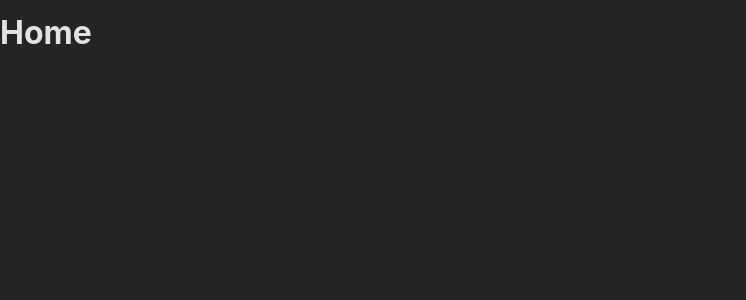
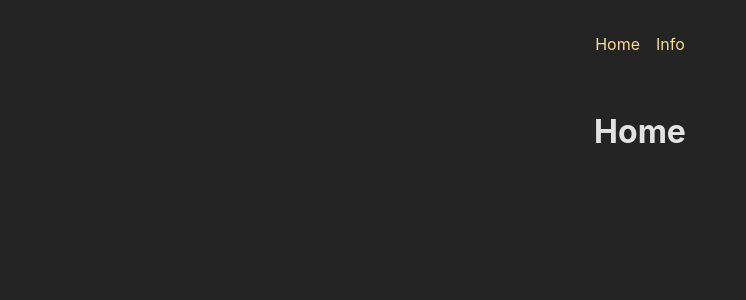
Before and after one commit to rudnickimaciej/react-complete-guide, a React (Create React App) app in the folder react-complete-guide/: page / in a window 1280 px wide. Shown: the top 300 px of the page, without its empty margins (0-746 px from the left). Built offline with nearby package versions, Linux system fonts and the light colour scheme.

Commit message:
added layout

```diff
--- a/react-complete-guide/src/App.js
+++ b/react-complete-guide/src/App.js
@@ -6,9 +6,12 @@ import {
 } from "react-router-dom";
 import Home from "./pages/Home";
 import Info from "./pages/Info";
+import Layout from "./pages/Layout";
+import { Children } from "react";
+import Login from "./pages/Login";
 
 const routerDefinitions = createRoutesFromElements(
-  <Route>
+  <Route path="/" element={<Layout />}>
     <Route path="/" element={<Home />} />
     <Route path="/info" element={<Info />} />
   </Route>
@@ -16,8 +19,20 @@ const routerDefinitions = createRoutesFromElements(
 
 const router = createBrowserRouter(routerDefinitions);
 
+const router2 = createBrowserRouter([
+  {
+    path: "/",
+    element: <Layout />,
+    children: [
+      { path: "/", element: <Home /> },
+      { path: "/info", element: <Info /> },
+    ],
+  },
+  { path: "/login", element: <Login /> },
+]);
+
 function App() {
-  return <RouterProvider router={router} />;
+  return <RouterProvider router={router2} />;
 }
 
 export default App;
--- /dev/null
+++ b/react-complete-guide/src/components/MainNavigation.js
@@ -0,0 +1,20 @@
+import { Link } from "react-router-dom";
+import classes from "./MainNavigation.module.css";
+function MainNavigation() {
+  return (
+    <header className={classes.header}>
+      <nav>
+        <ul className={classes.list}>
+          <li>
+            <Link to="/">Home</Link>
+          </li>
+          <li>
+            <Link to="/info">Info</Link>
+          </li>
+        </ul>
+      </nav>
+    </header>
+  );
+}
+
+export default MainNavigation;
--- /dev/null
+++ b/react-complete-guide/src/components/MainNavigation.module.css
@@ -0,0 +1,23 @@
+.header {
+  max-width: 60rem;
+  margin: auto;
+  padding: 2rem;
+  display: flex;
+  justify-content: center;
+}
+
+.list {
+  display: flex;
+  gap: 1rem;
+}
+
+.list a {
+  text-decoration: none;
+  color: var(--color-primary-400);
+}
+
+.list a:hover,
+.list a.active {
+  color: var(--color-primary-800);
+  text-decoration: underline;
+}
--- a/react-complete-guide/src/pages/Home.js
+++ b/react-complete-guide/src/pages/Home.js
@@ -1,5 +1,11 @@
+import { Link } from "react-router-dom";
+
 function Home() {
-  return <h1>Home</h1>;
+  return (
+    <>
+      <h1>Home</h1>
+    </>
+  );
 }
 
 export default Home;
--- /dev/null
+++ b/react-complete-guide/src/pages/Layout.js
@@ -0,0 +1,16 @@
+import { Outlet } from "react-router-dom";
+import MainNavigation from "../components/MainNavigation";
+import classes from "./Layout.module.css";
+
+function Layout() {
+  return (
+    <>
+      <MainNavigation />
+      <main className={classes.content}>
+        <Outlet />
+      </main>
+    </>
+  );
+}
+
+export default Layout;
--- /dev/null
+++ b/react-complete-guide/src/pages/Layout.module.css
@@ -0,0 +1,4 @@
+.content {
+  margin: 2rem auto;
+  text-align: center;
+}
--- /dev/null
+++ b/react-complete-guide/src/pages/Login.js
@@ -0,0 +1,5 @@
+function Login() {
+  return <h1>Login</h1>;
+}
+
+export default Login;
```
